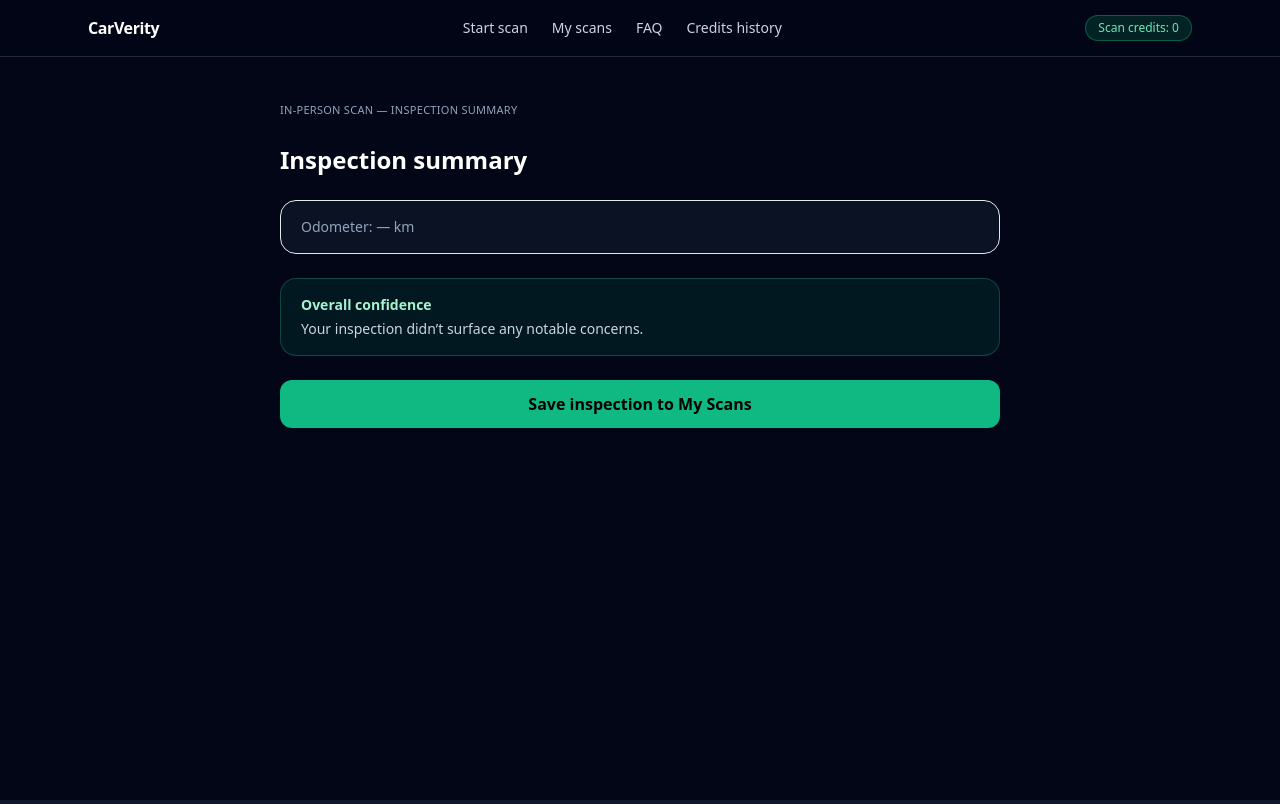
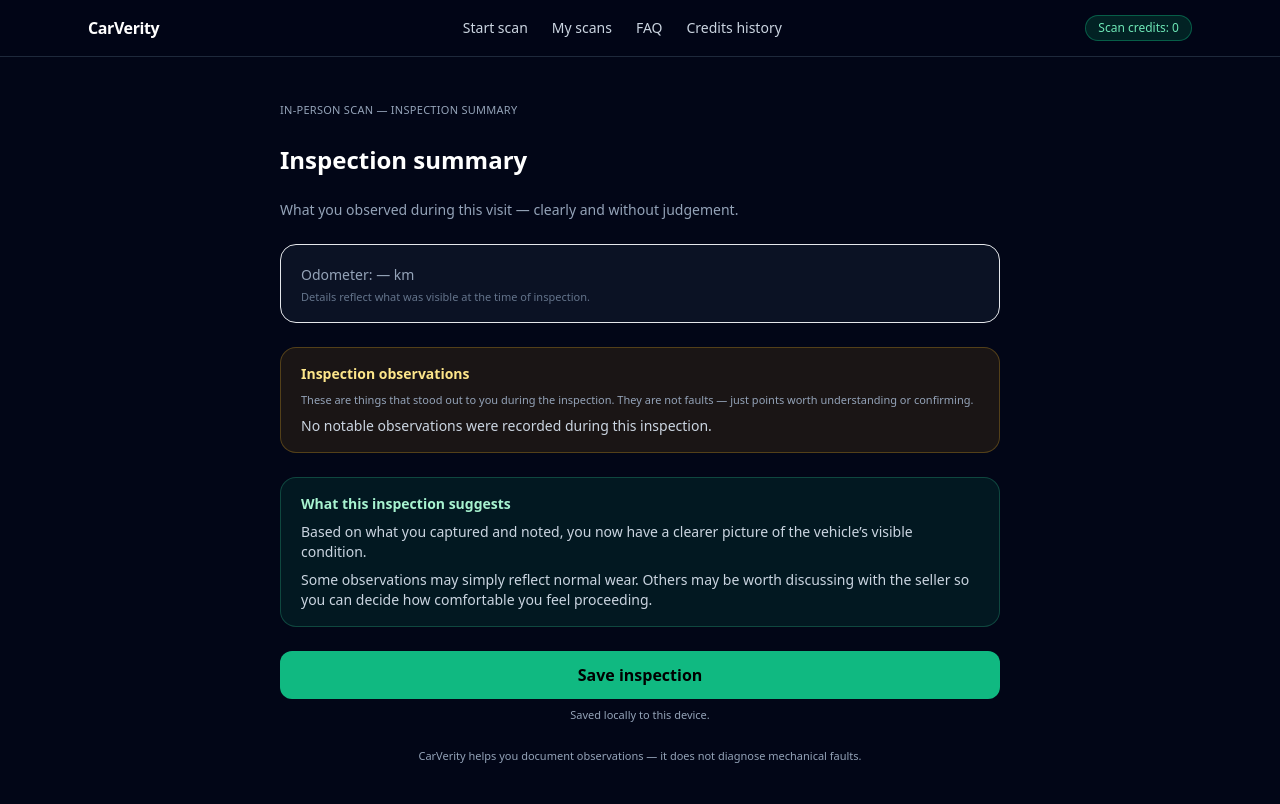
Before and after one commit to jeremy-swallow/carverity-clean, a React (Vite) app: page /scan/in-person/summary in a window 1280 px wide. Built offline with nearby package versions, Linux system fonts and the light colour scheme.

Commit message:
Remove unused summary variables after wording polish

```diff
--- a/src/pages/InPersonSummary.tsx
+++ b/src/pages/InPersonSummary.tsx
@@ -1,14 +1,7 @@
-import { useMemo, useState } from "react";
+import { useState } from "react";
 import { useNavigate, useParams } from "react-router-dom";
 import { loadProgress, clearProgress } from "../utils/scanProgress";
 import { saveScan, generateScanId } from "../utils/scanStorage";
-
-type ObservationValue = "ok" | "concern" | "unsure";
-
-type CheckAnswer = {
-  value: ObservationValue;
-  note?: string;
-};
 
 export default function InPersonSummary() {
   const navigate = useNavigate();
@@ -17,8 +10,7 @@ export default function InPersonSummary() {
   const progress: any = loadProgress();
   const activeScanId: string | null = progress?.scanId || routeScanId || null;
 
-  const checks: Record<string, CheckAnswer> = progress?.checks ?? {};
-  const photos = progress?.photos ?? [];
+  const imperfections = progress?.imperfections ?? [];
 
   const vehicle = {
     year: progress?.vehicleYear ?? "",
@@ -30,111 +22,6 @@ export default function InPersonSummary() {
 
   const [savedId, setSavedId] = useState<string | null>(null);
 
-  /* =========================================================
-     Inspection zone definition (summary mirror)
-  ========================================================== */
-
-  const zones = [
-    {
-      id: "around-car",
-      title: "Around the car",
-      checks: [
-        { id: "tyre-wear", label: "Tyre wear & tread" },
-        { id: "brakes-visible", label: "Brake discs (if visible)" },
-        { id: "seatbelts-trim", label: "Seatbelts and airbag trim" },
-      ],
-    },
-    {
-      id: "inside-cabin",
-      title: "Inside the cabin",
-      checks: [
-        { id: "interior-smell", label: "Smell or moisture" },
-        { id: "interior-condition", label: "General interior condition" },
-        { id: "aircon", label: "Air-conditioning performance" },
-      ],
-    },
-    {
-      id: "driver-seat",
-      title: "Driver’s seat",
-      checks: [
-        { id: "warning-lights", label: "Warning lights on dashboard" },
-      ],
-    },
-    {
-      id: "engine-bay",
-      title: "Under the bonnet",
-      checks: [
-        { id: "engine-visual", label: "Visual engine bay check" },
-      ],
-    },
-    {
-      id: "test-drive",
-      title: "During the drive",
-      checks: [
-        { id: "steering-feel", label: "Steering & handling" },
-        { id: "noise-vibration", label: "Noise or hesitation" },
-        {
-          id: "safety-features",
-          label: "Safety / driver-assist features (if fitted)",
-        },
-      ],
-    },
-  ];
-
-  /* =========================================================
-     Derived summary data
-  ========================================================== */
-
-  const zoneSummaries = useMemo(() => {
-    return zones
-      .map((zone) => {
-        const items = zone.checks
-          .map((c) => {
-            const answer = checks[c.id];
-            if (!answer) return null;
-            return {
-              ...c,
-              value: answer.value,
-              note: answer.note,
-            };
-          })
-          .filter(Boolean);
-
-        return items.length > 0
-          ? { id: zone.id, title: zone.title, items }
-          : null;
-      })
-      .filter(Boolean);
-  }, [checks]);
-
-  const concernCount = useMemo(() => {
-    return Object.values(checks).filter(
-      (c) => c.value === "concern"
-    ).length;
-  }, [checks]);
-
-  const uncertaintyCount = useMemo(() => {
-    return Object.values(checks).filter(
-      (c) => c.value === "unsure"
-    ).length;
-  }, [checks]);
-
-  const confidenceMessage = useMemo(() => {
-    if (concernCount === 0 && uncertaintyCount === 0) {
-      return "Your inspection didn’t surface any notable concerns.";
-    }
-
-    if (concernCount > 0) {
-      return "Some observations you noted may be worth confirming before proceeding.";
-    }
-
-    return "Some areas couldn’t be fully checked, which may be worth clarifying.";
-  }, [concernCount, uncertaintyCount]);
-
-  /* =========================================================
-     Save
-  ========================================================== */
-
   function saveToLibrary() {
     const id = activeScanId ?? generateScanId();
 
@@ -143,11 +30,13 @@ export default function InPersonSummary() {
       type: "in-person",
       title: "In-person inspection",
       createdAt: new Date().toISOString(),
-      data: {
       vehicle,
-        checks,
-        photos,
+      history: [
+        {
+          at: new Date().toISOString(),
+          event: "Inspection summary saved",
         },
+      ],
     } as any);
 
     clearProgress();
@@ -163,10 +52,6 @@ export default function InPersonSummary() {
     navigate("/start-scan");
   }
 
-  /* =========================================================
-     Render
-  ========================================================== */
-
   return (
     <div className="max-w-3xl mx-auto px-6 py-10 space-y-6">
       <span className="text-[11px] uppercase tracking-wide text-slate-400">
@@ -177,8 +62,12 @@ export default function InPersonSummary() {
         Inspection summary
       </h1>
 
+      <p className="text-sm text-slate-400">
+        What you observed during this visit — clearly and without judgement.
+      </p>
+
       {/* VEHICLE */}
-      <section className="rounded-2xl border border-white/12 bg-slate-900/70 px-5 py-4">
+      <section className="rounded-2xl border border-white/12 bg-slate-900/70 px-5 py-4 space-y-1">
         <p className="font-semibold text-slate-100">
           {vehicle.year} {vehicle.make} {vehicle.model}
           {vehicle.variant ? ` — ${vehicle.variant}` : ""}
@@ -186,58 +75,69 @@ export default function InPersonSummary() {
         <p className="text-sm text-slate-400">
           Odometer: {vehicle.kms || "—"} km
         </p>
+        <p className="text-[11px] text-slate-500">
+          Details reflect what was visible at the time of inspection.
+        </p>
       </section>
 
-      {/* INSPECTION FINDINGS */}
-      {zoneSummaries.map((zone: any) => (
-        <section
-          key={zone.id}
-          className="rounded-2xl border border-white/12 bg-slate-900/60 px-5 py-4 space-y-2"
-        >
-          <h2 className="text-sm font-semibold text-slate-100">
-            {zone.title}
+      {/* OBSERVATIONS */}
+      <section className="rounded-2xl border border-amber-400/25 bg-amber-500/10 px-5 py-4 space-y-2">
+        <h2 className="text-sm font-semibold text-amber-200">
+          Inspection observations
         </h2>
 
-          <ul className="space-y-2">
-            {zone.items.map((item: any) => (
-              <li key={item.id} className="text-sm text-slate-300">
-                <div>
-                  <span className="font-medium">{item.label}:</span>{" "}
-                  {item.value === "ok"
-                    ? "Seemed normal"
-                    : item.value === "concern"
-                    ? "Something stood out"
-                    : "Couldn’t check"}
-                </div>
-                {item.note && (
-                  <div className="text-xs text-slate-400 mt-0.5">
-                    Inspector note: “{item.note}”
-                  </div>
-                )}
+        <p className="text-[11px] text-slate-400">
+          These are things that stood out to you during the inspection. They are
+          not faults — just points worth understanding or confirming.
+        </p>
+
+        {imperfections.length === 0 ? (
+          <p className="text-sm text-slate-300">
+            No notable observations were recorded during this inspection.
+          </p>
+        ) : (
+          <ul className="text-sm text-slate-300 space-y-1">
+            {imperfections.map((i: any) => (
+              <li key={i.id}>
+                • {i.area}: {i.type}
+                {i.note ? ` — ${i.note}` : ""}
               </li>
             ))}
           </ul>
+        )}
       </section>
-      ))}
 
-      {/* CONFIDENCE */}
-      <section className="rounded-2xl border border-emerald-400/25 bg-emerald-500/10 px-5 py-4">
+      {/* INTERPRETATION */}
+      <section className="rounded-2xl border border-emerald-400/25 bg-emerald-500/10 px-5 py-4 space-y-2">
         <h2 className="text-sm font-semibold text-emerald-200">
-          Overall confidence
+          What this inspection suggests
         </h2>
-        <p className="text-sm text-slate-300 mt-1">
-          {confidenceMessage}
+
+        <p className="text-sm text-slate-300">
+          Based on what you captured and noted, you now have a clearer picture of
+          the vehicle’s visible condition.
+        </p>
+
+        <p className="text-sm text-slate-300">
+          Some observations may simply reflect normal wear. Others may be worth
+          discussing with the seller so you can decide how comfortable you feel
+          proceeding.
         </p>
       </section>
 
       {/* SAVE */}
       {!savedId ? (
+        <div className="space-y-2">
           <button
             onClick={saveToLibrary}
             className="w-full rounded-xl bg-emerald-500 hover:bg-emerald-400 text-black font-semibold px-4 py-3"
           >
-          Save inspection to My Scans
+            Save inspection
           </button>
+          <p className="text-[11px] text-slate-400 text-center">
+            Saved locally to this device.
+          </p>
+        </div>
       ) : (
         <>
           <button
@@ -250,10 +150,15 @@ export default function InPersonSummary() {
             onClick={startNewScan}
             className="w-full mt-2 rounded-xl border border-white/25 text-slate-200 px-4 py-2"
           >
-            Start a new scan
+            Start a new inspection
           </button>
         </>
       )}
+
+      <p className="text-[11px] text-slate-400 text-center">
+        CarVerity helps you document observations — it does not diagnose
+        mechanical faults.
+      </p>
     </div>
   );
 }
```
Lines whose indentation alone changed are shown as unchanged.
